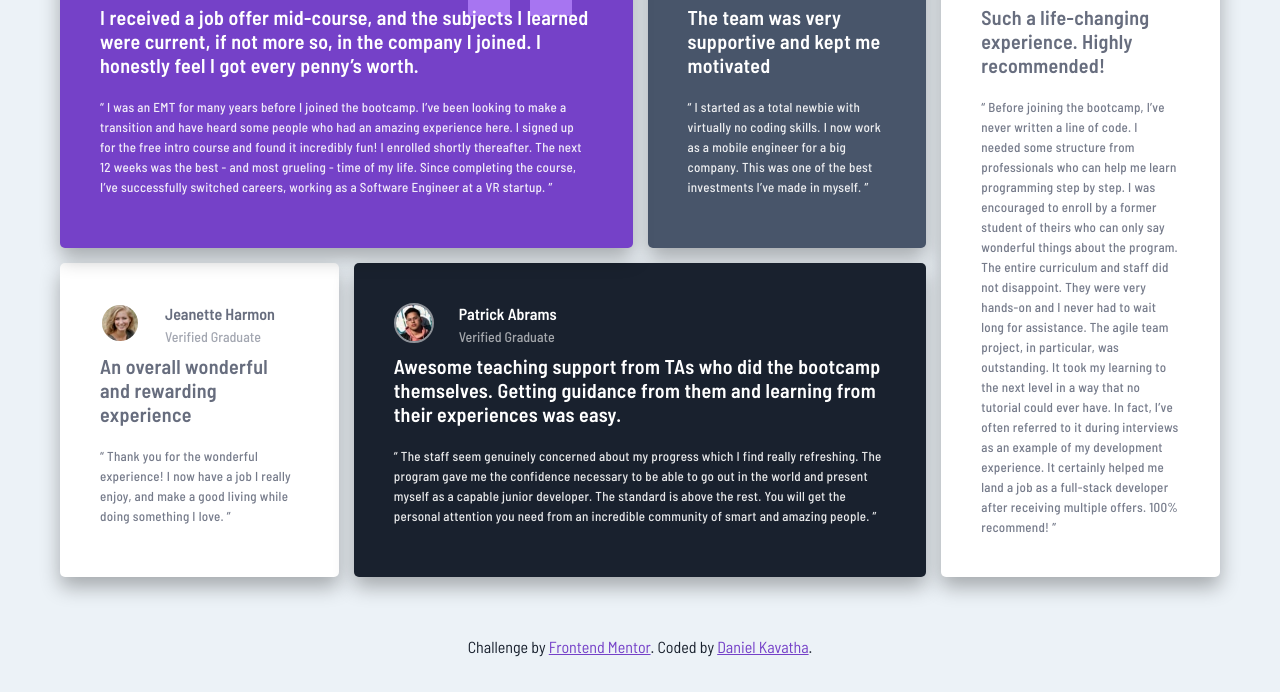
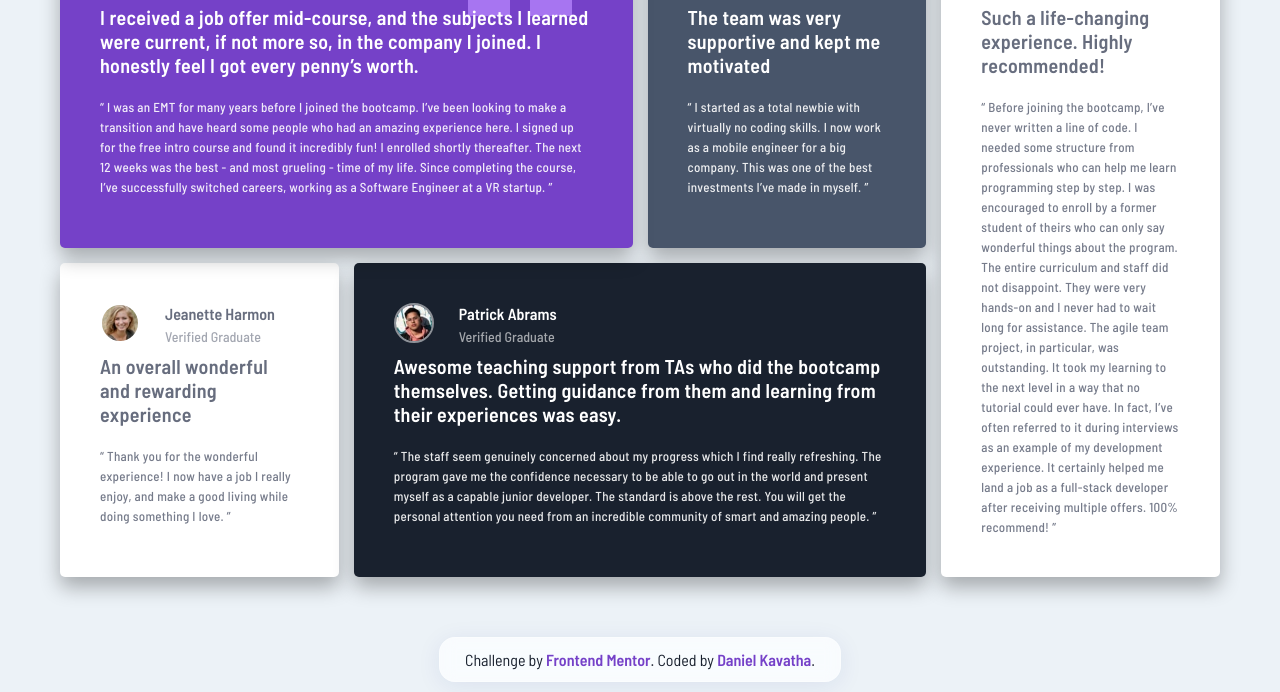
Before and after one commit to Daniel-Kav/testimonials-grid-section, a plain HTML site: page index.html in a window 1280 px wide. Shown: the part 146-838 px from the top of the page. Before the commit the page ends 816 px from the top, so only its background shows below. Drawn offline with Linux system fonts and the light colour scheme.

Commit message:
Enhance footer styling with improved layout and attribution design

```diff
--- a/style.css
+++ b/style.css
@@ -128,20 +128,40 @@ body {
   grid-area: five;
 }
 
+footer {
+  width: 100%;
+  display: flex;
+  justify-content: center;
+  align-items: center;
+  margin-top: 2rem;
+  margin-bottom: 1rem;
+}
+
 .attribution {
+  background: rgba(255, 255, 255, 0.7);
+  box-shadow: 0 4px 24px rgba(31, 38, 135, 0.08);
+  border-radius: 16px;
+  padding: 1.2rem 2.5rem;
+  color: var(--darkblue);
   font-size: 1.6rem;
   text-align: center;
-  color: var(--darkblue);
-  margin: 14px 0;
+  backdrop-filter: blur(8px) saturate(180%);
+  -webkit-backdrop-filter: blur(8px) saturate(180%);
+  border: 1px solid rgba(255,255,255,0.3);
+  transition: box-shadow 0.3s;
 }
 
 .attribution a {
   color: var(--purple500);
+  font-weight: 600;
+  text-decoration: none;
+  transition: color 0.2s;
 }
 
 .attribution a:hover,
 .attribution a:focus {
   color: var(--darkblue);
+  text-decoration: underline;
 }
 
 @media (min-width: 600px) {
```
